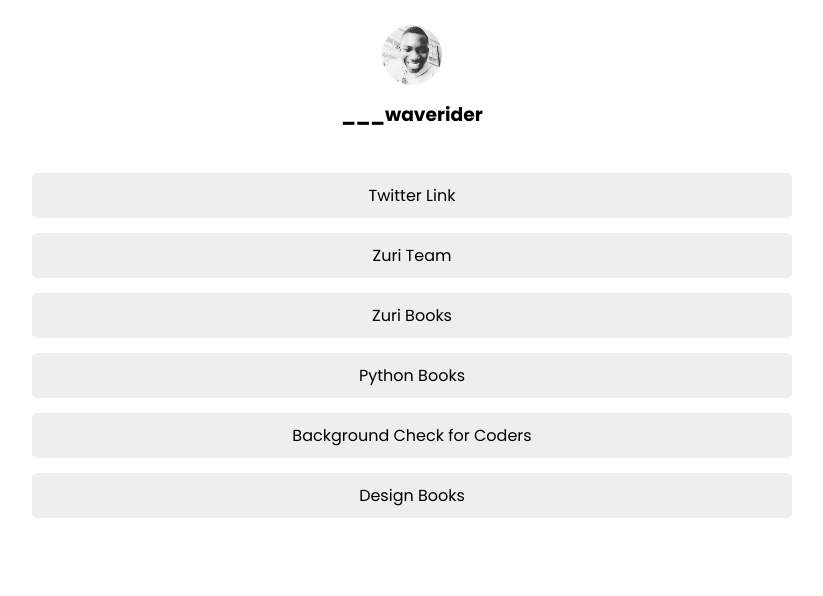
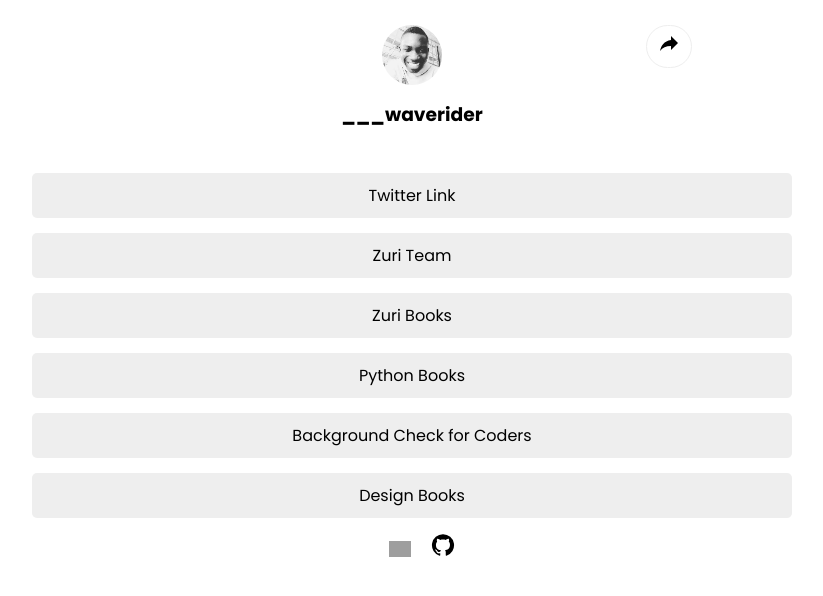
Before and after one commit to dauntless001/hngi9-linktree, a React (Create React App) app: page / in a window 1280 px wide. Shown: the top 596 px of the page, without its empty margins (228-1051 px from the left). Built offline with nearby package versions, Linux system fonts and the light colour scheme; grey boxes are pictures that could not be loaded.

Commit message:
icon section

```diff
--- a/src/App.css
+++ b/src/App.css
@@ -8,14 +8,31 @@
 #slack{
     visibility: hidden;
 }
+
 .profile__section{
     align-items: center;
     text-align: center;
+    position: relative;
 }
 
 .profile__img{
     margin: 15px auto;
 
+}
+.profile__share{
+    position: absolute;
+    top: 0px;
+    right: 100px;
+    width: auto;
+    transform: scaleX(-1);
+    border-radius: 50px;
+    border: 0.2px solid #eee;
+    align-items: center;
+    text-align: center;
+}
+
+.profile__share__icon{
+    margin: 5px 10px;
 }
 .link__section{
     width: 100%;
@@ -25,10 +42,25 @@
     text-align: center;
     display: block;
     text-decoration: none;
-    padding: 10px 0;
+    padding: 10px;
     background-color: #eee;
     color: black;
     border-radius: 5px;
     cursor: pointer;
     margin: 15px 0;
 }
+
+.icon__section{
+    text-align: center;
+    margin: 10px 0;
+}
+
+.brand__icon{
+    margin: 0 20px;
+}
+
+@media screen and (max-width:600px) {
+    .profile__share{
+        right: 0px;
+    }
+}
--- a/src/App.js
+++ b/src/App.js
@@ -1,8 +1,13 @@
 import './App.css';
 import Avatar from '@mui/material/Avatar';
-
+import GitHubIcon from '@mui/icons-material/GitHub';
+import ReplyIcon from '@mui/icons-material/Reply';
+import MoreHorizIcon from '@mui/icons-material/MoreHoriz';
 
 const App = () => {
+  const handleIcon = () => {
+    return window.innerWidth <= 760 ? <MoreHorizIcon className='profile__share__icon'/> : <ReplyIcon className='profile__share__icon'/>
+  }
   return (
     <div className='container'>
       <div className='profile__section'>
@@ -12,6 +17,9 @@ const App = () => {
         />
         <h3 id='twitter'>___waverider</h3>
         <h3 id='slack'>Dauntless</h3>
+        <div className='profile__share'>
+          {handleIcon()}
+        </div>
       </div>
       <div className='link__section'>
         <a href="https://twitter.com/___waverider" id='btn__twitter'
@@ -22,6 +30,10 @@ const App = () => {
         <a href="https://background.zuri.team" id='pitch'>Background Check for Coders</a>
         <a href="https://books.zuri.team/design-rules" id='book__design'>Design Books</a>
       </div>
+      <div className='icon__section'>
+        <img src="https://cdn-icons-png.flaticon.com/512/2111/2111615.png" style={{maxWidth : 22}} className="brand__icon"/>
+        <GitHubIcon />
+      </div>
     </div>
   )
 }
```
